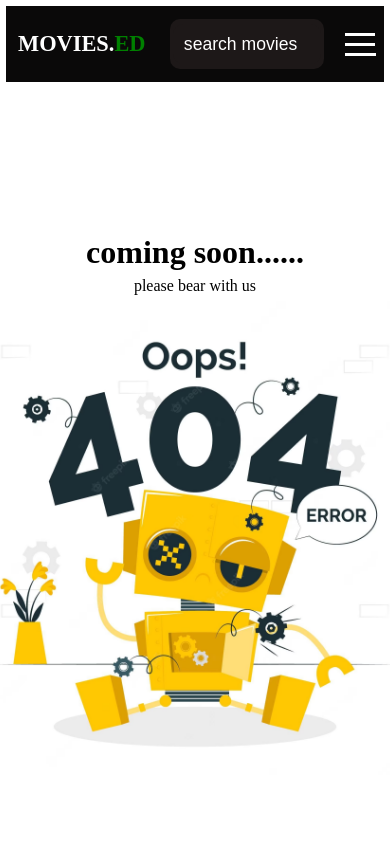
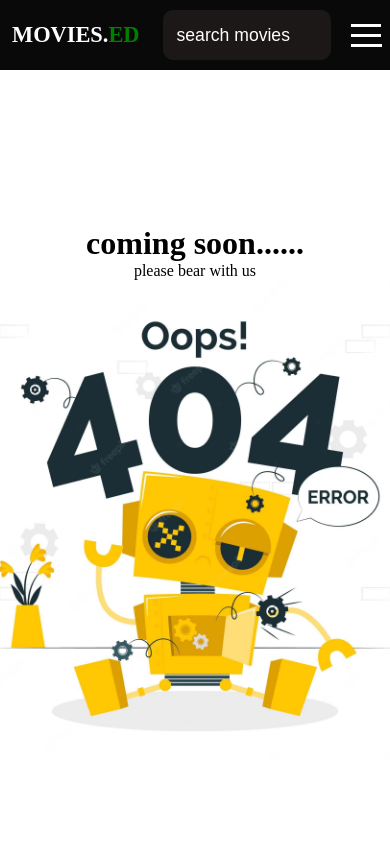
Before and after one commit to Prospetix/movie_sveltekit, a SvelteKit app: page /adventure in a window 390 px wide. Shown: the top 844 px of the page. Built offline with nearby package versions, Linux system fonts and the light colour scheme.

Commit message:
media query

```diff
--- a/src/app.html
+++ b/src/app.html
@@ -11,9 +11,9 @@
 		<style>
 			*{
 
-				padding: 3px;
+				padding:0px;
 				box-sizing: border-box;
-				margin: 0;
+				margin: 0px;
 			}
 		</style>
 	</head>
--- a/src/routes/+page.svelte
+++ b/src/routes/+page.svelte
@@ -22,10 +22,5 @@
 </section>
 
 <style>
-   *{
-    padding: 0;
-    margin: 0;
-    box-sizing: border-box;
-   }
 
 </style>
--- a/src/routes/global.css
+++ b/src/routes/global.css
@@ -1,6 +1,6 @@
 *{
-    margin: 0;
-    padding: 0;
+    margin: 0px;
+    padding: 0px;
     box-sizing: border-box;
 }
 body{
```
